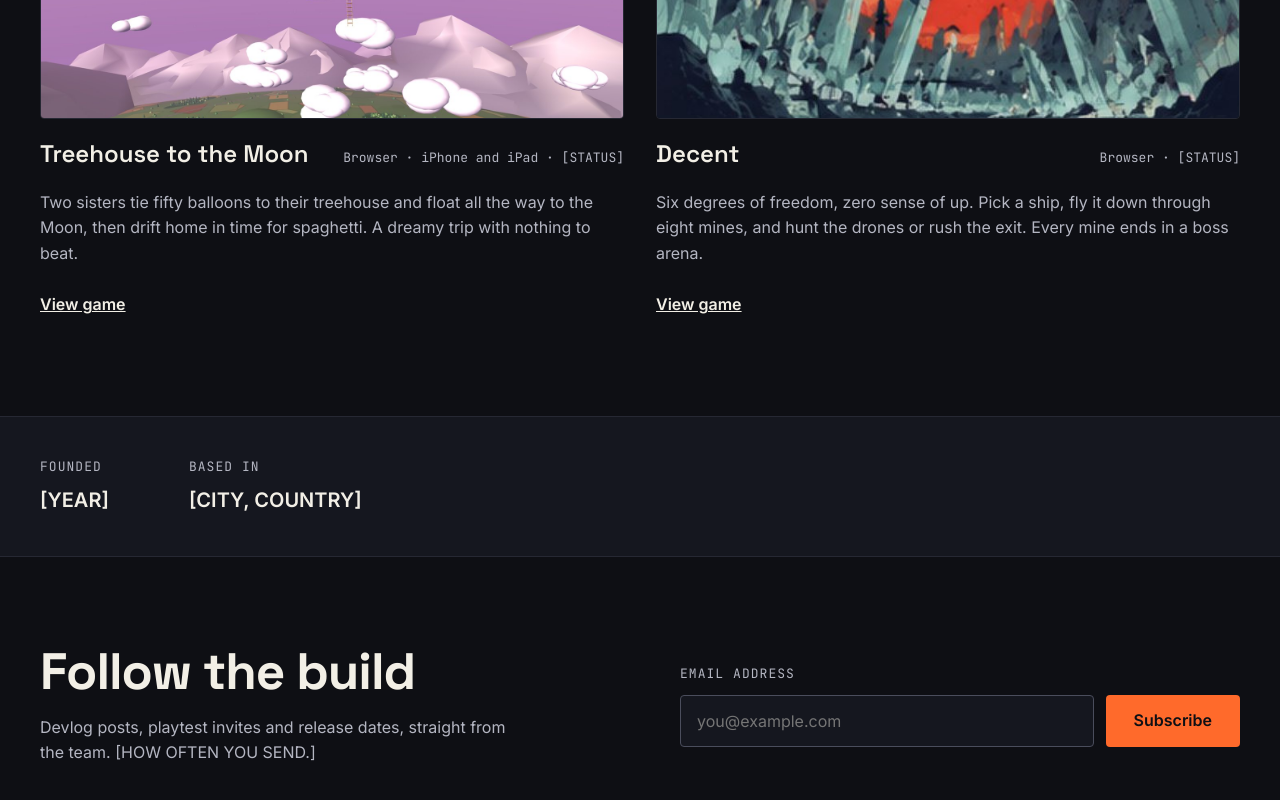
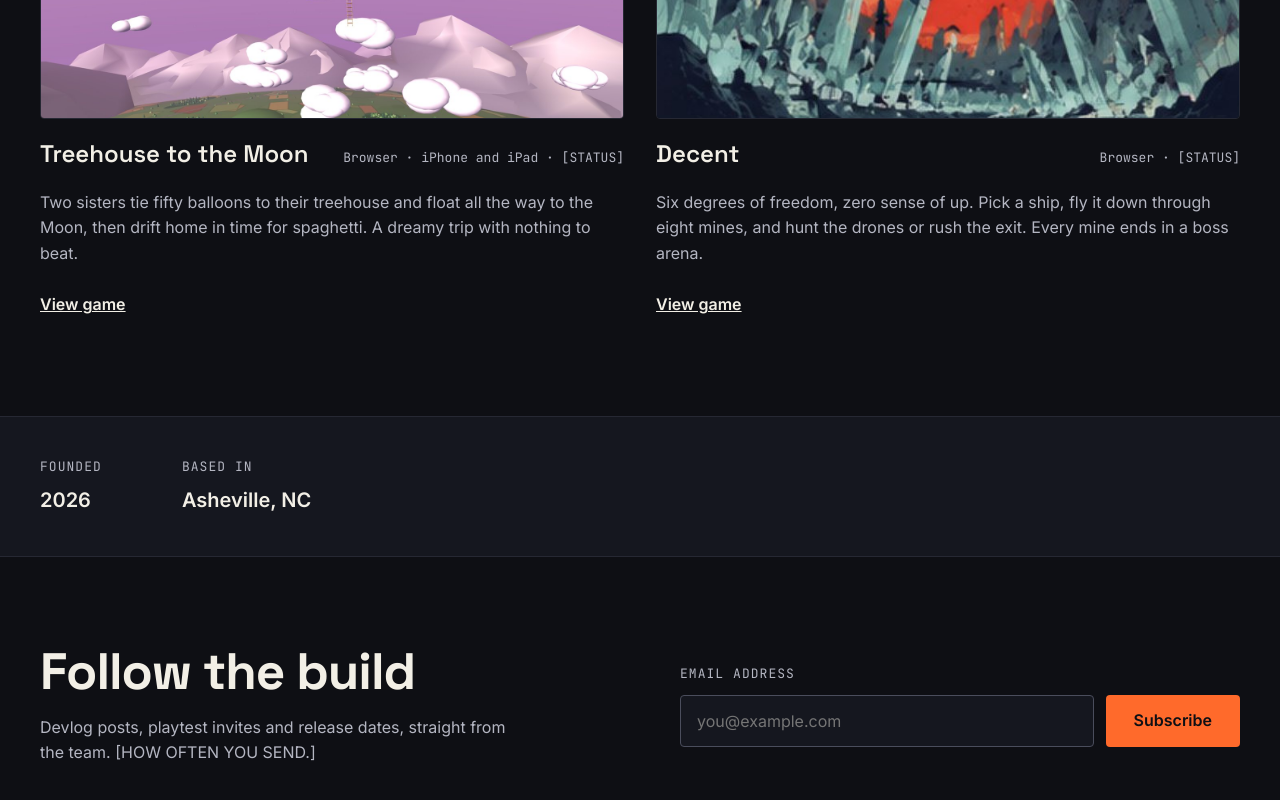
Before and after one commit to Dotsong/stenatana, a plain HTML site: page index.html in a window 1280 px wide. Shown: the part 1418-2218 px from the top of the page. Drawn offline with Linux system fonts and the light colour scheme.

Commit message:
Add studio location and founding year
Co-Authored-By: Claude Fable 5.2 <noreply@anthropic.com>
Claude-Session: https://claude.ai/code/session_01XogHssMt2DMhAz9YWFZ4TD

```diff
--- a/index.html
+++ b/index.html
@@ -43,7 +43,7 @@ a:focus-visible,button:focus-visible,input:focus-visible{outline:2px solid #FF6A
 <main id="top">
 
 <section style="max-width: 1200px; margin: 0 auto; padding: 72px 24px 96px; display: flex; flex-direction: column; gap: 32px">
-<p style="margin: 0; font-family: 'JetBrains Mono', monospace; font-size: 13px; letter-spacing: 0.12em; text-transform: uppercase; color: #FF6A2B">Independent game studio · [CITY, COUNTRY]</p>
+<p style="margin: 0; font-family: 'JetBrains Mono', monospace; font-size: 13px; letter-spacing: 0.12em; text-transform: uppercase; color: #FF6A2B">Independent game studio · Asheville, NC</p>
 <h1 style="margin: 0; font-family: 'Space Grotesk', sans-serif; font-weight: 700; font-size: clamp(2.75rem, 8vw, 7rem); line-height: 0.98; letter-spacing: -0.03em; max-width: 14ch">Dreams into Games</h1>
 <p style="margin: 0; font-size: clamp(1.05rem, 1.6vw, 1.3rem); color: #B4B6C2; max-width: 56ch">Stenatana makes slow, cozy story games to read aloud, and a few louder ones too.</p>
 <div style="display: flex; flex-wrap: wrap; gap: 16px">
@@ -103,11 +103,11 @@ a:focus-visible,button:focus-visible,input:focus-visible{outline:2px solid #FF6A
 <dl style="max-width: 1200px; margin: 0 auto; padding: 40px 24px; display: flex; flex-wrap: wrap; gap: 24px 80px">
 <div style="display: flex; flex-direction: column; gap: 6px">
 <dt style="font-family: 'JetBrains Mono', monospace; font-size: 13px; letter-spacing: 0.08em; text-transform: uppercase; color: #B4B6C2">Founded</dt>
-<dd style="margin: 0; font-weight: 600; font-size: 20px">[YEAR]</dd>
+<dd style="margin: 0; font-weight: 600; font-size: 20px">2026</dd>
 </div>
 <div style="display: flex; flex-direction: column; gap: 6px">
 <dt style="font-family: 'JetBrains Mono', monospace; font-size: 13px; letter-spacing: 0.08em; text-transform: uppercase; color: #B4B6C2">Based in</dt>
-<dd style="margin: 0; font-weight: 600; font-size: 20px">[CITY, COUNTRY]</dd>
+<dd style="margin: 0; font-weight: 600; font-size: 20px">Asheville, NC</dd>
 </div>
 </dl>
 </section>
```
